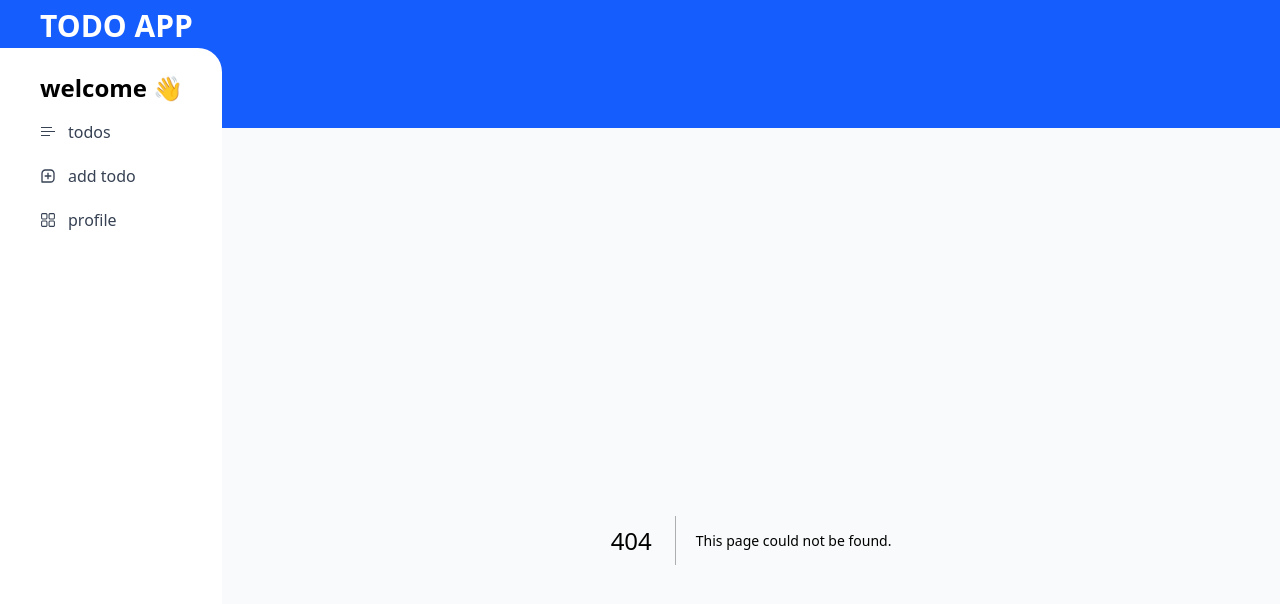
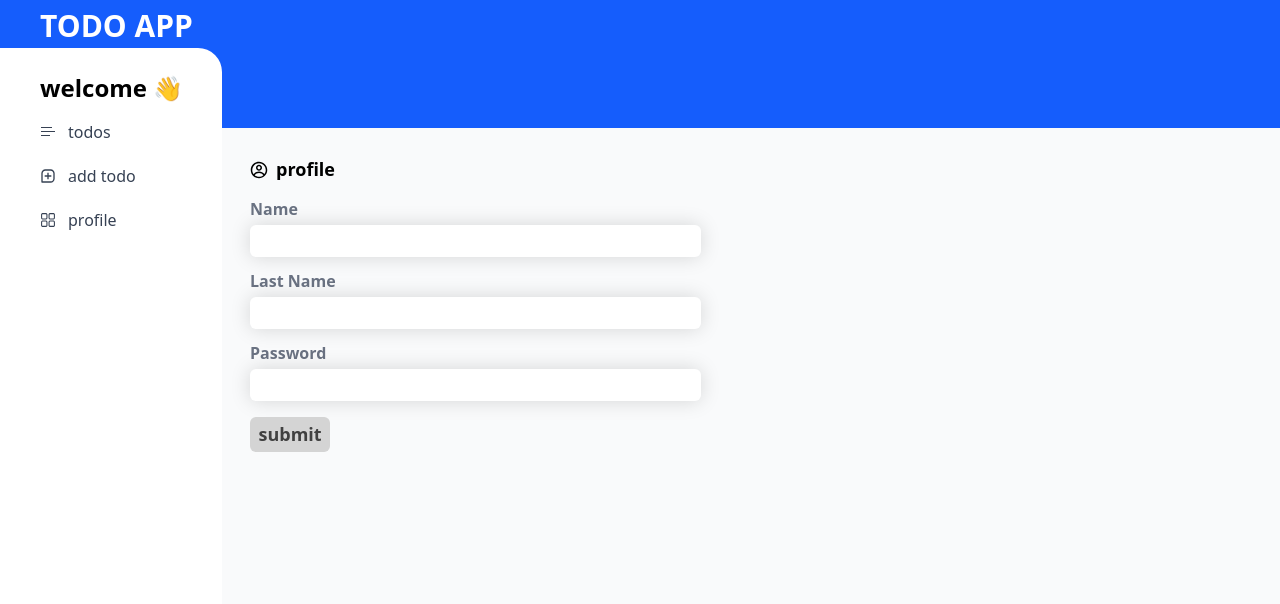
Before and after one commit to shahryar78f/todo-app, a Next.js app: page /profile in a window 1280 px wide. Before the commit this address had no page. Shown: the top 604 px of the page. Built offline with nearby package versions, Linux system fonts and the light colour scheme; no server answers.

Commit message:
Add Profile component to render ProfilePage, establishing the structure for user profile display.

```diff
--- /dev/null
+++ b/src/app/profile/page.tsx
@@ -0,0 +1,7 @@
+import ProfilePage from '@/components/template/ProfilePage';
+
+function Profile() {
+  return <ProfilePage />;
+}
+
+export default Profile;
```
